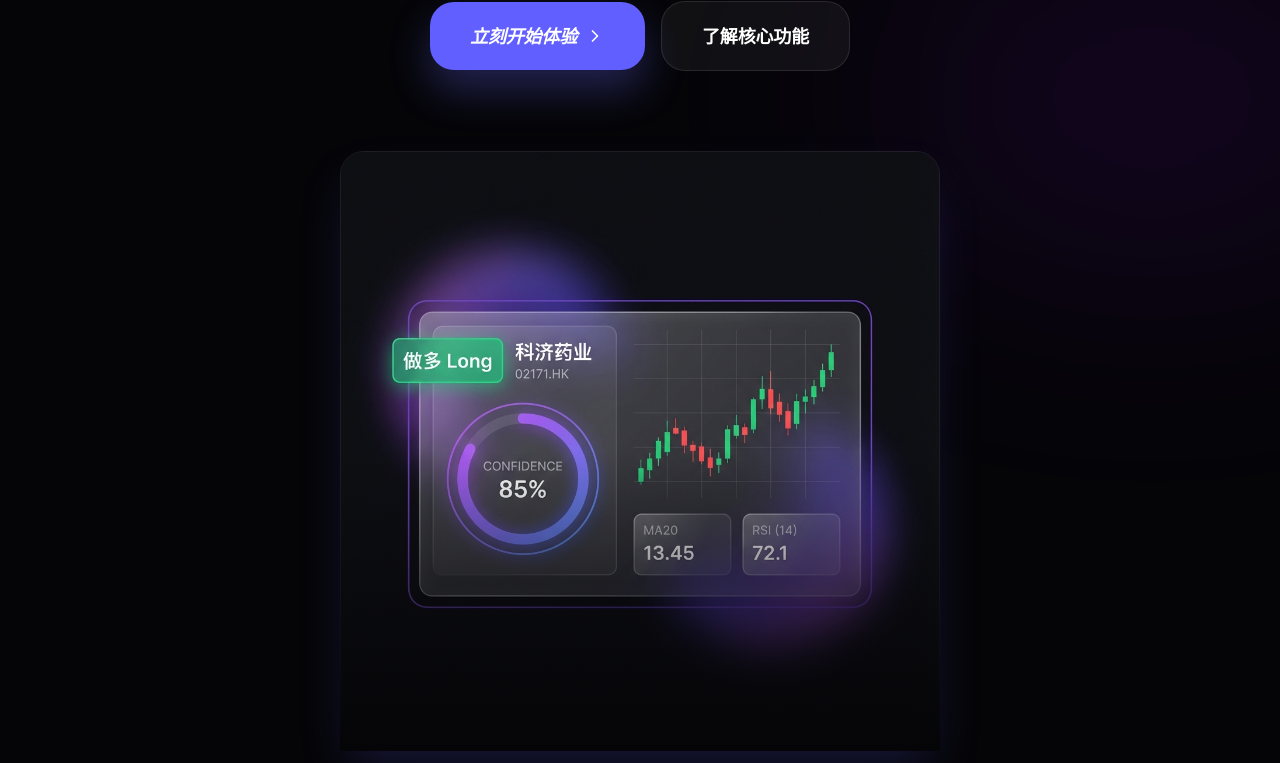
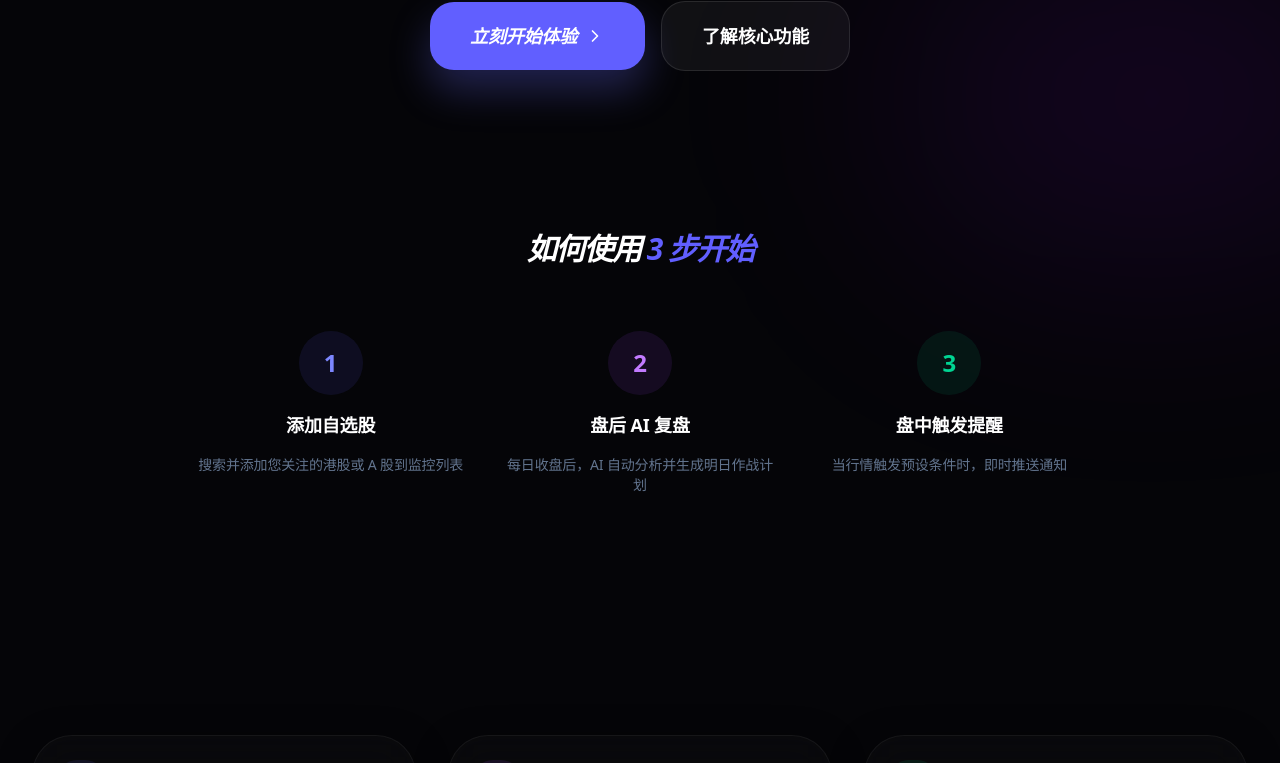
Before and after one commit to franksunye/stockwise, a Next.js app in the folder frontend/: page / in a window 1280 px wide. Shown: the part 622-1385 px from the top of the page. Built offline with nearby package versions, Linux system fonts and the light colour scheme; no server answers.

Commit message:
style: remove dashboard preview image from landing page

```diff
--- a/frontend/src/app/page.tsx
+++ b/frontend/src/app/page.tsx
@@ -66,22 +66,6 @@ export default function LandingPage() {
           </div>
         </motion.div>
 
-        {/* Product Preview */}
-        <motion.div
-          initial={{ opacity: 0, y: 40 }}
-          animate={{ opacity: 1, y: 0 }}
-          transition={{ duration: 1, delay: 0.3 }}
-          className="mt-20 relative"
-        >
-          <div className="absolute inset-0 bg-gradient-to-t from-[#050508] via-transparent to-transparent z-10 pointer-events-none" />
-          <Image
-            src="/dashboard-preview.png"
-            alt="StockWise Dashboard Preview"
-            width={600}
-            height={400}
-            className="rounded-3xl shadow-2xl shadow-indigo-500/20 border border-white/10"
-          />
-        </motion.div>
 
         {/* How It Works */}
         <section className="pt-40 w-full max-w-4xl">
```
